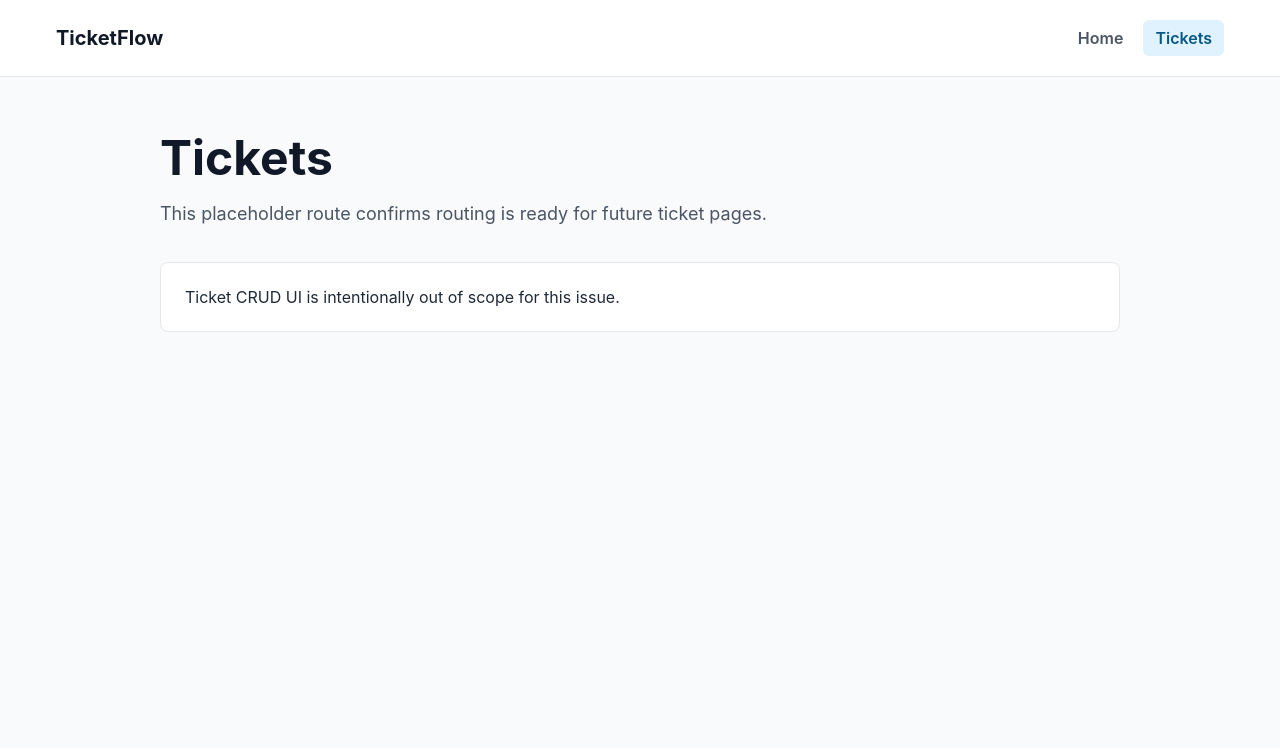
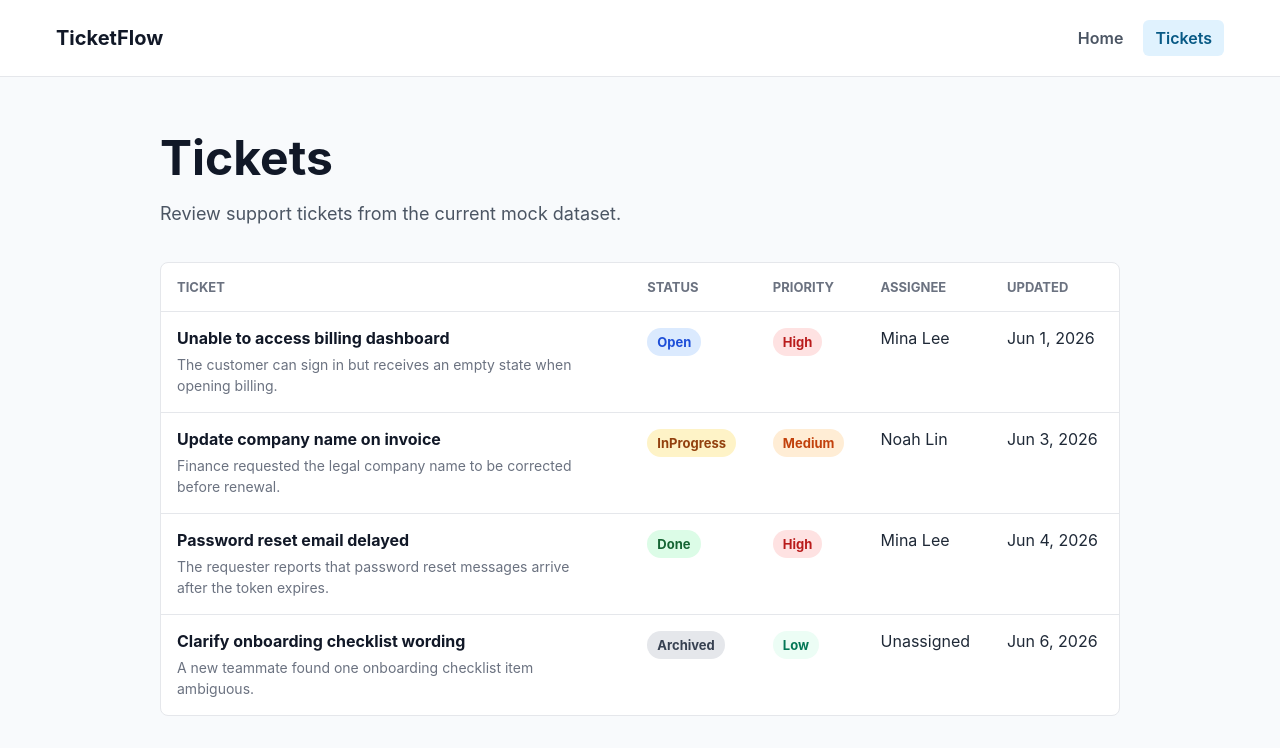
Before and after one commit to Harry-0824/ticket-flow, a Vue app in the folder frontend/: page /tickets in a window 1280 px wide. Shown: the top 748 px of the page. Built offline with nearby package versions, Linux system fonts and the light colour scheme.

Commit message:
Build Ticket List UI using mock data (#19)

```diff
--- /dev/null
+++ b/frontend/src/components/PriorityBadge.vue
@@ -0,0 +1,13 @@
+<script setup lang="ts">
+import type { TicketPriority } from '../types/ticket'
+
+defineProps<{
+  priority: TicketPriority
+}>()
+</script>
+
+<template>
+  <span class="badge priority-badge" :data-priority="priority">
+    {{ priority }}
+  </span>
+</template>
--- /dev/null
+++ b/frontend/src/components/StatusBadge.vue
@@ -0,0 +1,13 @@
+<script setup lang="ts">
+import type { TicketStatus } from '../types/ticket'
+
+defineProps<{
+  status: TicketStatus
+}>()
+</script>
+
+<template>
+  <span class="badge status-badge" :data-status="status">
+    {{ status }}
+  </span>
+</template>
--- /dev/null
+++ b/frontend/src/components/TicketTable.vue
@@ -0,0 +1,44 @@
+<script setup lang="ts">
+import type { Ticket } from '../types/ticket'
+import PriorityBadge from './PriorityBadge.vue'
+import StatusBadge from './StatusBadge.vue'
+
+defineProps<{
+  tickets: Ticket[]
+}>()
+
+const formatDate = (date: string) =>
+  new Intl.DateTimeFormat('en', {
+    month: 'short',
+    day: 'numeric',
+    year: 'numeric',
+  }).format(new Date(date))
+</script>
+
+<template>
+  <div class="ticket-table-wrap">
+    <table class="ticket-table">
+      <thead>
+        <tr>
+          <th scope="col">Ticket</th>
+          <th scope="col">Status</th>
+          <th scope="col">Priority</th>
+          <th scope="col">Assignee</th>
+          <th scope="col">Updated</th>
+        </tr>
+      </thead>
+      <tbody>
+        <tr v-for="ticket in tickets" :key="ticket.id">
+          <td>
+            <div class="ticket-title">{{ ticket.title }}</div>
+            <div class="ticket-description">{{ ticket.description }}</div>
+          </td>
+          <td><StatusBadge :status="ticket.status" /></td>
+          <td><PriorityBadge :priority="ticket.priority" /></td>
+          <td>{{ ticket.assignee || 'Unassigned' }}</td>
+          <td>{{ formatDate(ticket.updatedAt) }}</td>
+        </tr>
+      </tbody>
+    </table>
+  </div>
+</template>
--- a/frontend/src/style.css
+++ b/frontend/src/style.css
@@ -107,3 +107,96 @@ main {
   margin-top: 16px;
   padding: 24px;
 }
+
+.ticket-table-wrap {
+  overflow-x: auto;
+  border: 1px solid #e5e7eb;
+  border-radius: 8px;
+  background: #ffffff;
+  margin-top: 16px;
+}
+
+.ticket-table {
+  width: 100%;
+  min-width: 760px;
+  border-collapse: collapse;
+}
+
+.ticket-table th,
+.ticket-table td {
+  padding: 16px;
+  border-bottom: 1px solid #e5e7eb;
+  text-align: left;
+  vertical-align: top;
+}
+
+.ticket-table th {
+  color: #6b7280;
+  font-size: 13px;
+  font-weight: 700;
+  letter-spacing: 0;
+  text-transform: uppercase;
+}
+
+.ticket-table tbody tr:last-child td {
+  border-bottom: 0;
+}
+
+.ticket-title {
+  color: #111827;
+  font-weight: 700;
+}
+
+.ticket-description {
+  color: #6b7280;
+  font-size: 14px;
+  line-height: 1.5;
+  margin-top: 6px;
+  max-width: 420px;
+}
+
+.badge {
+  display: inline-flex;
+  align-items: center;
+  min-height: 28px;
+  border-radius: 999px;
+  font-size: 13px;
+  font-weight: 700;
+  padding: 4px 10px;
+  white-space: nowrap;
+}
+
+.status-badge[data-status="Open"] {
+  background: #dbeafe;
+  color: #1d4ed8;
+}
+
+.status-badge[data-status="InProgress"] {
+  background: #fef3c7;
+  color: #92400e;
+}
+
+.status-badge[data-status="Done"] {
+  background: #dcfce7;
+  color: #166534;
+}
+
+.status-badge[data-status="Archived"] {
+  background: #e5e7eb;
+  color: #374151;
+}
+
+.priority-badge[data-priority="High"] {
+  background: #fee2e2;
+  color: #b91c1c;
+}
+
+.priority-badge[data-priority="Medium"] {
+  background: #ffedd5;
+  color: #c2410c;
+}
+
+.priority-badge[data-priority="Low"] {
+  background: #ecfdf5;
+  color: #047857;
+}
--- a/frontend/src/views/TicketsView.vue
+++ b/frontend/src/views/TicketsView.vue
@@ -1,10 +1,13 @@
+<script setup lang="ts">
+import TicketTable from '../components/TicketTable.vue'
+import { mockTickets } from '../data/mockTickets'
+</script>
+
 <template>
   <section class="page">
     <h1>Tickets</h1>
-    <p>This placeholder route confirms routing is ready for future ticket pages.</p>
+    <p>Review support tickets from the current mock dataset.</p>
 
-    <div class="placeholder-panel" aria-label="Ticket route placeholder">
-      Ticket CRUD UI is intentionally out of scope for this issue.
-    </div>
+    <TicketTable :tickets="mockTickets" />
   </section>
 </template>
```
